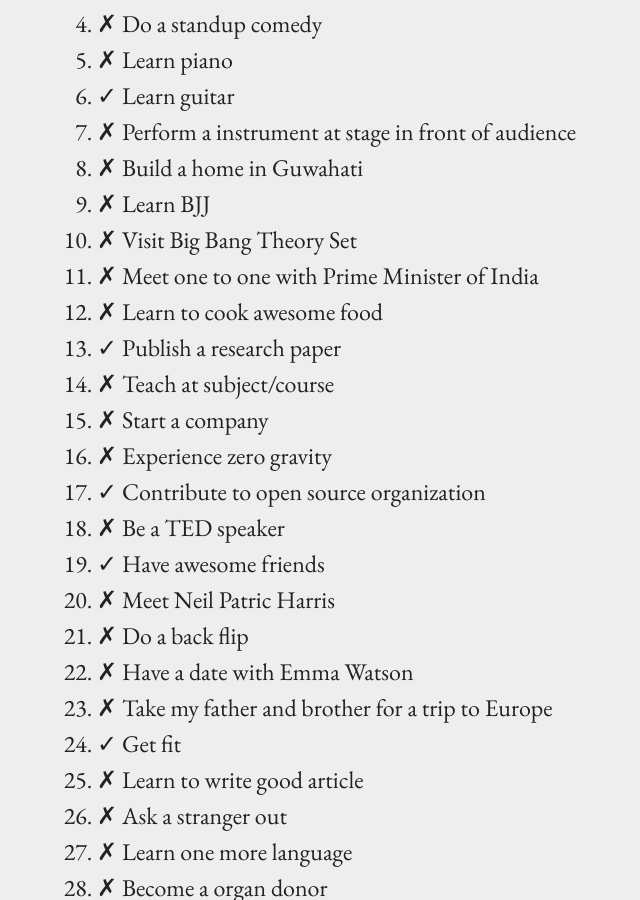
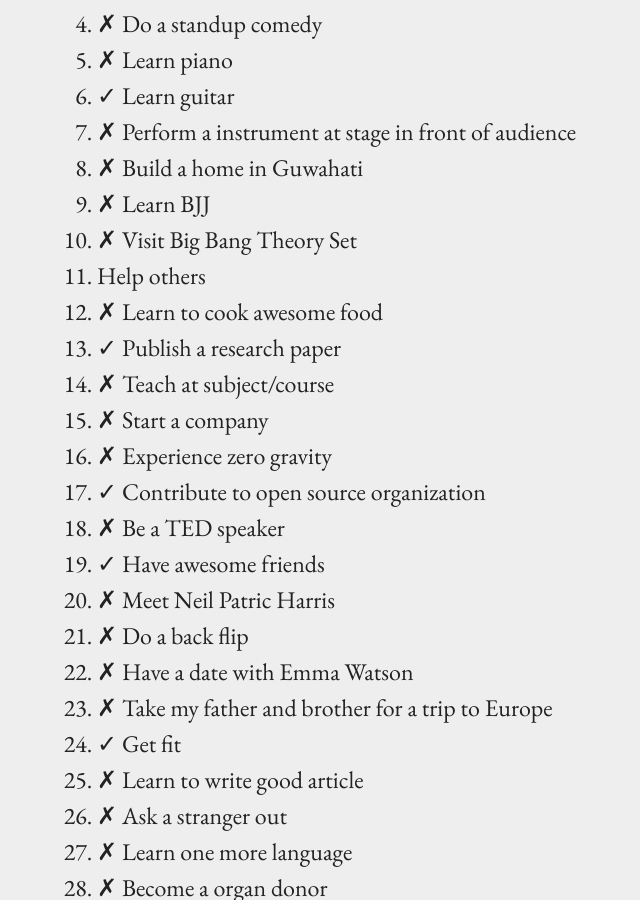
Before and after one commit to BadrinathS/BadrinathS.github.io, a Jekyll site: the page built from list50.md, in a window 1280 px wide and 900 px high, scrolled down 481 px. Shown: the whole window, without its empty margins (15-655 px from the left). Built offline with Jekyll 4.4.1, drawn with Linux system fonts in a browser that asks for light colours.

Commit message:
Update list50.md

```diff
--- a/list50.md
+++ b/list50.md
@@ -17,7 +17,7 @@
  <li>✗ Build a home in Guwahati </li>
  <li>✗ Learn BJJ </li>
  <li>✗ Visit Big Bang Theory Set </li>
- <li>✗ Meet one to one with Prime Minister of India </li>
+ <li>  Help others </li>
  <li>✗ Learn to cook awesome food </li>
  <li>✓ Publish a research paper </li>
  <li>✗ Teach at subject/course </li>
```
